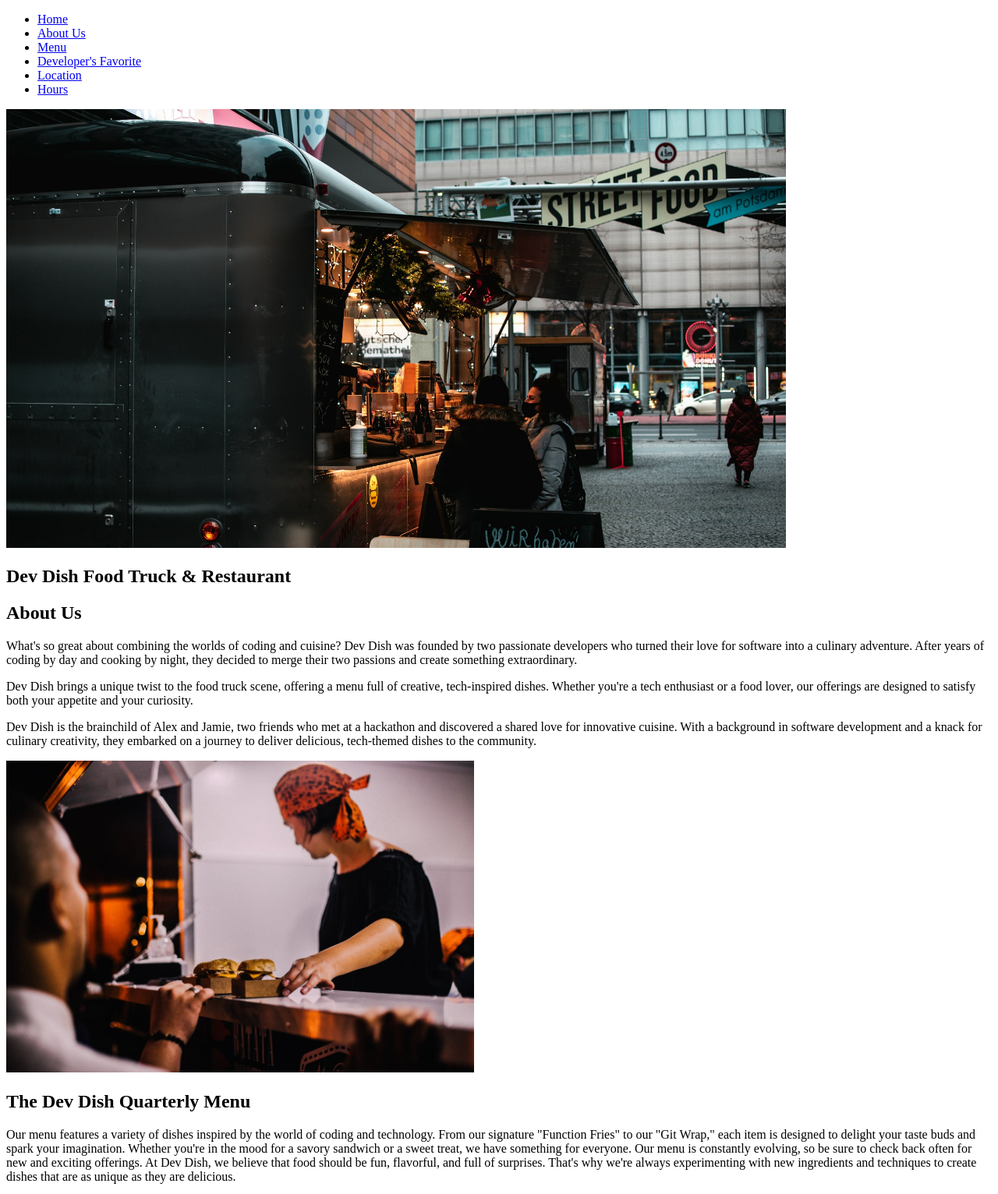
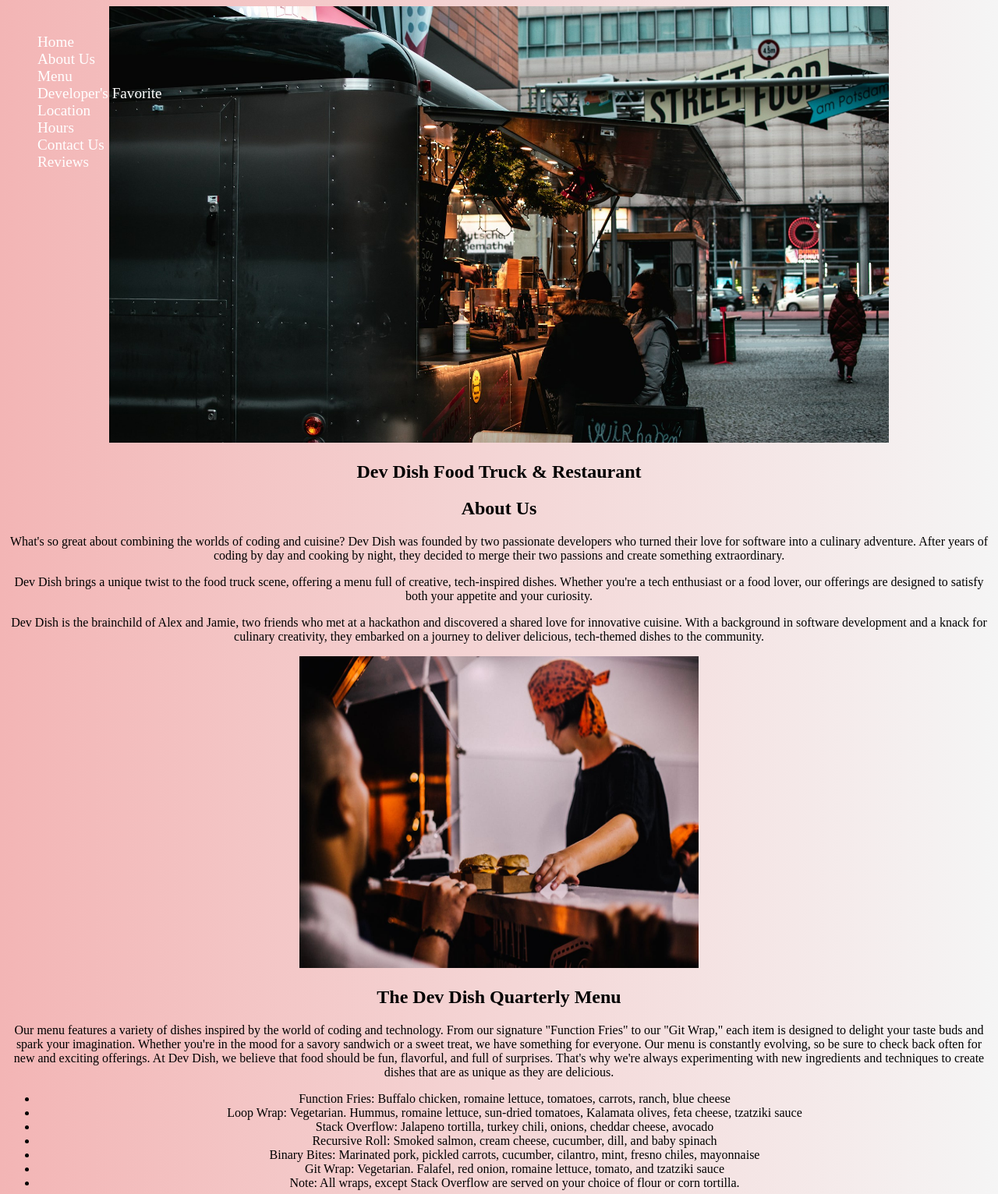
Before and after one commit to tajammalw/Dev-Dish-Food-Truck-and-Restaurant, a plain HTML site: page index.html in a window 1280 px wide. Shown: the top 1532 px of the page at 78% size. Drawn offline with Linux system fonts and the light colour scheme.

Commit message:
Added CSS styles.

```diff
--- a/index.html
+++ b/index.html
@@ -4,27 +4,34 @@
     <meta charset="UTF-8">
     <meta name="viewport" content="width=device-width, initial-scale=1.0">
     <title>Dev Dish Food Truck & Restaurant</title>
+    <link rel="stylesheet" href="/styles.css">
 </head>
 <body>
-    <section>
+    <!-- Navigation -->
+    <header class="header">
         <nav>
-            <ul>
-                <li><a href="#home">Home</a></li>
-                <li><a href="#about">About Us</a></li>
-                <li><a href="#menu">Menu</a></li>
-                <li><a href="#devfavorites">Developer's Favorite</a></li>
-                <li><a href="#location">Location</a></li>
-                <li><a href="#hours">Hours</a></li>
+            <ul class="nav-link">
+                <li><a href="#home" class="nav-link">Home</a></li>
+                <li><a href="#about" class="nav-link">About Us</a></li>
+                <li><a href="#menu" class="nav-link">Menu</a></li>
+                <li><a href="#devfavorites" class="nav-link">Developer's Favorite</a></li>
+                <li><a href="#location" class="nav-link">Location</a></li>
+                <li><a href="#hours" class="nav-link">Hours</a></li>
+                <li><a href="#contact" class="nav-link">Contact Us</a></li>
+                <li><a href="#reviews" class="nav-link">Reviews</a></li>
             </ul>
         </nav>
-    </section>
+    </header>
 
-    <section id="home">
-        <img src="/assets/images/cesar-bretana-gonzalez-a3dhUC7EhYg-unsplash.jpg" width="1000"   alt="Dev Dish Food Truck & Restaurant">
+    <!-- Home Section -->
+
+    <main>
+        <section id="home" class="content-section">
+            <img src="/assets/images/cesar-bretana-gonzalez-a3dhUC7EhYg-unsplash.jpg" width="1000"   alt="Dev Dish Food Truck & Restaurant" class="hero-img">
             <h1>Dev Dish Food Truck & Restaurant</h1>
         </section>
 
-    <section id="about">
+        <section id="about" class="content-section">
             <h2>About Us</h2>
             <p>
                 What's so great about combining the worlds of coding and cuisine? Dev Dish was founded by two passionate developers who turned their love for software into a culinary adventure. After years of coding by day and cooking by night, they decided to merge their two passions and create something extraordinary.
@@ -37,15 +44,15 @@
             </p>
         </section>
 
-    <section id="menu">
-        <img src="/assets/images/pexels-edwardeyer-1247755.jpg" width="600"  alt="">
+        <section id="menu" class="content-section">
+            <img src="/assets/images/pexels-edwardeyer-1247755.jpg" width="600"  alt="Quarterly Menu" class="dev1-img">
             <h2>The Dev Dish Quarterly Menu</h2>
             <p>
                 Our menu features a variety of dishes inspired by the world of coding and technology. From our signature "Function Fries" to our "Git Wrap," each item is designed to delight your taste buds and spark your imagination.
                 Whether you're in the mood for a savory sandwich or a sweet treat, we have something for everyone. Our menu is constantly evolving, so be sure to check back often for new and exciting offerings.
                 At Dev Dish, we believe that food should be fun, flavorful, and full of surprises. That's why we're always experimenting with new ingredients and techniques to create dishes that are as unique as they are delicious.
             </p>
-        <ul>
+            <ul class="highlighted-list">
                 <li>Function Fries: Buffalo chicken, romaine lettuce, tomatoes, carrots, ranch, blue cheese</li>
                 <li>Loop Wrap: Vegetarian. Hummus, romaine lettuce, sun-dried tomatoes, Kalamata olives, feta cheese, tzatziki sauce</li>
                 <li>Stack Overflow: Jalapeno tortilla, turkey chili, onions, cheddar cheese, avocado</li>
@@ -55,7 +62,7 @@
                 <li>Note: All wraps, except Stack Overflow are served on your choice of flour or corn tortilla.</li>
             </ul>
             <h2>Sides</h2>
-        <ul>
+            <ul class="highlighted-list">
                 <li>Bug-Free Fries: Just a side of fries</li>
                 <li>Three-Layer Cheese Fries: Fries topped with havarti and dill cheese, pastrami, Russian dressing, pickled onions and peppers, pickled jalapeno</li>
                 <li>Golden Ratio Fries: Fries topped with havarti and dill cheese, pastrami, Russian dressing, pickled onions and peppers, pickled jalapeno</li>
@@ -63,20 +70,20 @@
             </ul>
         </section>
 
-    <section id="devfavorites">
-        <img src="/assets/images/dishes7.jpg" width="300" alt="">
-        <img src="/assets/images/dishes9.jpg" width="300" alt="">
-        <img src="/assets/images/dishes4.jpg" width="300" alt="">
+        <section id="devfavorites" class="content-section">
+            <img src="/assets/images/dishes7.jpg" width="300" alt="Signature Dish 1" class="dev2-img">
+            <img src="/assets/images/dishes9.jpg" width="300" alt="Signature Dish 2" class="dev2-img">
+            <img src="/assets/images/dishes4.jpg" width="300" alt="Signature Dish 3" class="dev2-img">
             <h2>The Developer's Favorites</h2>
             <p>Enjoy Dev Dish fan favorite menu items at local events or book us for a visit to your neighborhood or for your special occasion.</p>
         </section>
 
-    <section id="location">
+        <section id="location" class="content-section">
             <h2>Location</h2>
             <p>511 Tristin Isle Park Hudsonton, Michigan</p>
         </section>
 
-    <section>
+        <section id="hours" class="content-section">
             <h2>Hours</h2>
             <ul>
                 <li>Monday: 10am-7pm</li>
@@ -89,17 +96,23 @@
             </ul>
         </section>
 
-    <section>
+        <section id="contact" class="content-section">
             <h2>Contact Us</h2>
             <p>Phone: 555-555-5555</p>
-        <p>Email:abc@devfoods.com
+            <p>Email: abc@devfoods.com
         </section>
 
-    <section>
-        <h2>Your Reviews</h2>
-        <p>What do you think of Dev Dish? Leave us a review on Yelp or Google!</p>
+        <section class="content-section">
+            <h2>Share Your Reviews:</h2>
+            <p>What do you think of Dev Dish? Leave us a review:</p>
+            <textarea id="reviews" name="reviews" rows="4" cols="50"
+                placeholder="Write your review here">
+            </textarea>
+        </section>
+    </main>
 
-    <footer>
+    <!-- Footer -->
+    <footer class="footer">
         <h2>Social Media Icons:</h2>
         <ul>
             <li><a href="https://www.facebook.com/"><img src="/assets/icons/facebook-logo-facebook-icon-transparent-free-png.webp" width="30" alt="Facebook"></a></li>
@@ -109,6 +122,5 @@
         <p>&copy; 2021 Dev Dish Food Truck & Restaurant. All rights reserved.</p>
     </footer>
 
-
 </body>
 </html>
--- /dev/null
+++ b/styles.css
@@ -0,0 +1,53 @@
+body {
+    background-image: linear-gradient(90deg, #f3b5b5, #f5f5f5);
+    background-size: cover; /* Ensures the image scales to cover the element */
+    background-repeat: no-repeat; /* Prevents the image from repeating */
+    background-position: center; /* Centers the image */
+
+}
+
+.header {
+    background: #f5d3e700;
+    color: #f9e4cc;
+    padding: 1rem 0;
+    text-align: center;
+    position:fixed;
+}
+
+.nav-link {
+    color: #fff;
+    text-decoration: none;
+    font-size: 1.2rem;
+    text-align: left;
+
+}
+
+.nav-link:hover {
+    text-decoration: underline;
+    color: #ffddb7;
+}
+
+nav ul {
+    list-style: none;
+}
+
+.hero-img {
+    height: 70vh;
+}
+
+.dev1-img {
+    width: 40vw;
+    height: 50vh
+}
+
+.dev2-img {
+    height: 40vh;
+}
+.content-section {
+    text-align: center;
+}
+
+.footer {
+
+    text-align: center;
+}
```
Also changed, not shown: assets/images/18410.jpg (added), assets/images/19366.jpg (added), assets/images/white-background-with-blue-tech-hexagon/License free.txt (added), assets/images/white-background-with-blue-tech-hexagon/License premium.txt (added), assets/images/white-background-with-triangle-patterns/License free.txt (added), assets/images/white-background-with-triangle-patterns/License premium.txt (added), 7 other files. Lines whose indentation alone changed are shown as unchanged.
